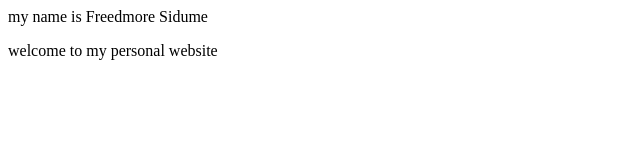
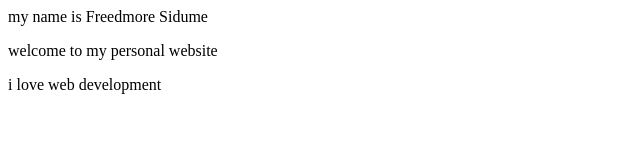
Before and after one commit to LJSwartland/Gaming-website, a plain HTML site: page index.html in a window 1280 px wide. Shown: the whole page, without its empty margins (0-640 px from the left). Drawn offline with Linux system fonts and the light colour scheme.

Commit message:
Update index.html

```diff
--- a/index.html
+++ b/index.html
@@ -5,5 +5,6 @@
 <body>
    <p> my name is Freedmore Sidume </p>
    <p> welcome to my personal website</p>
+    <p></p>i love web development</p>
 </body>
 </html>
```
